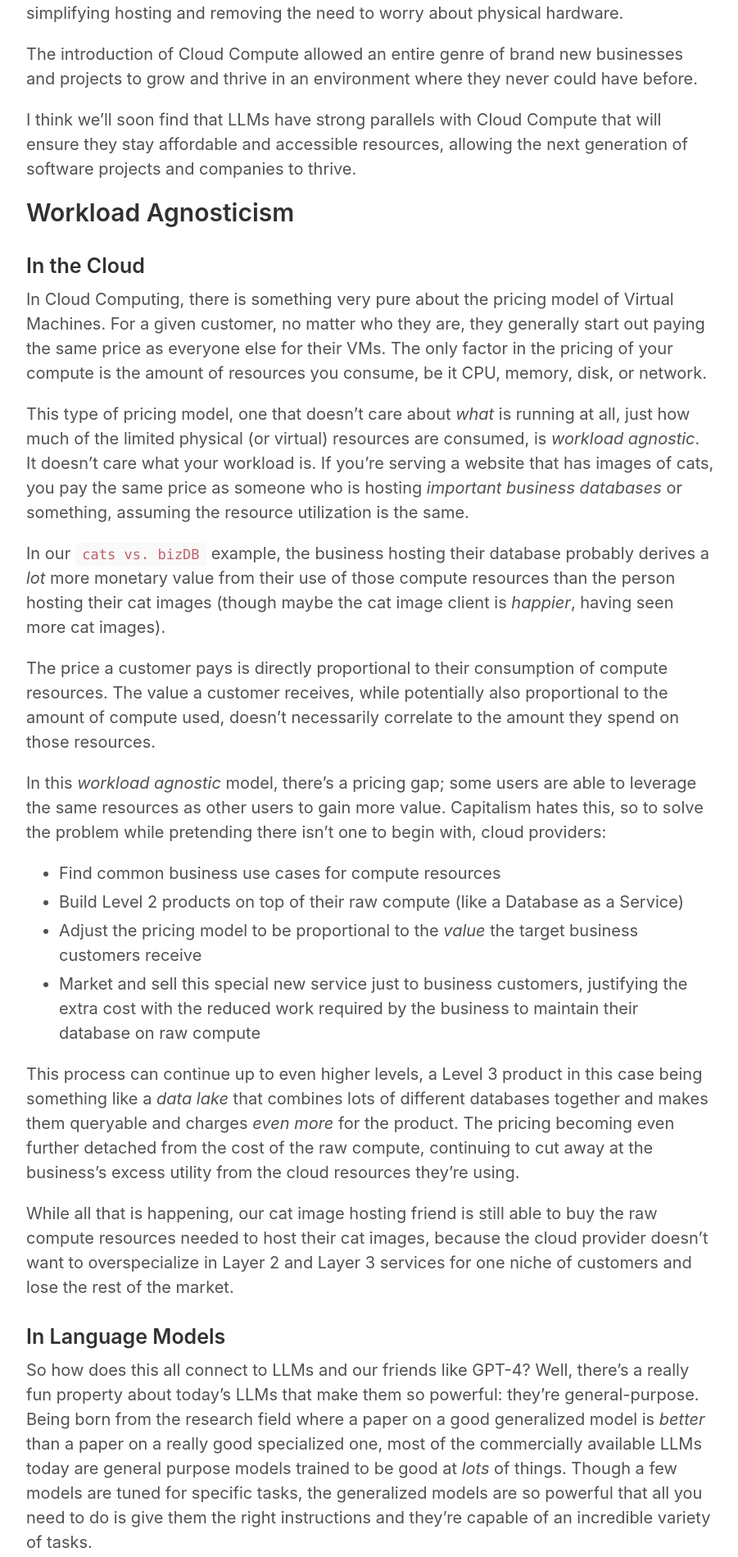
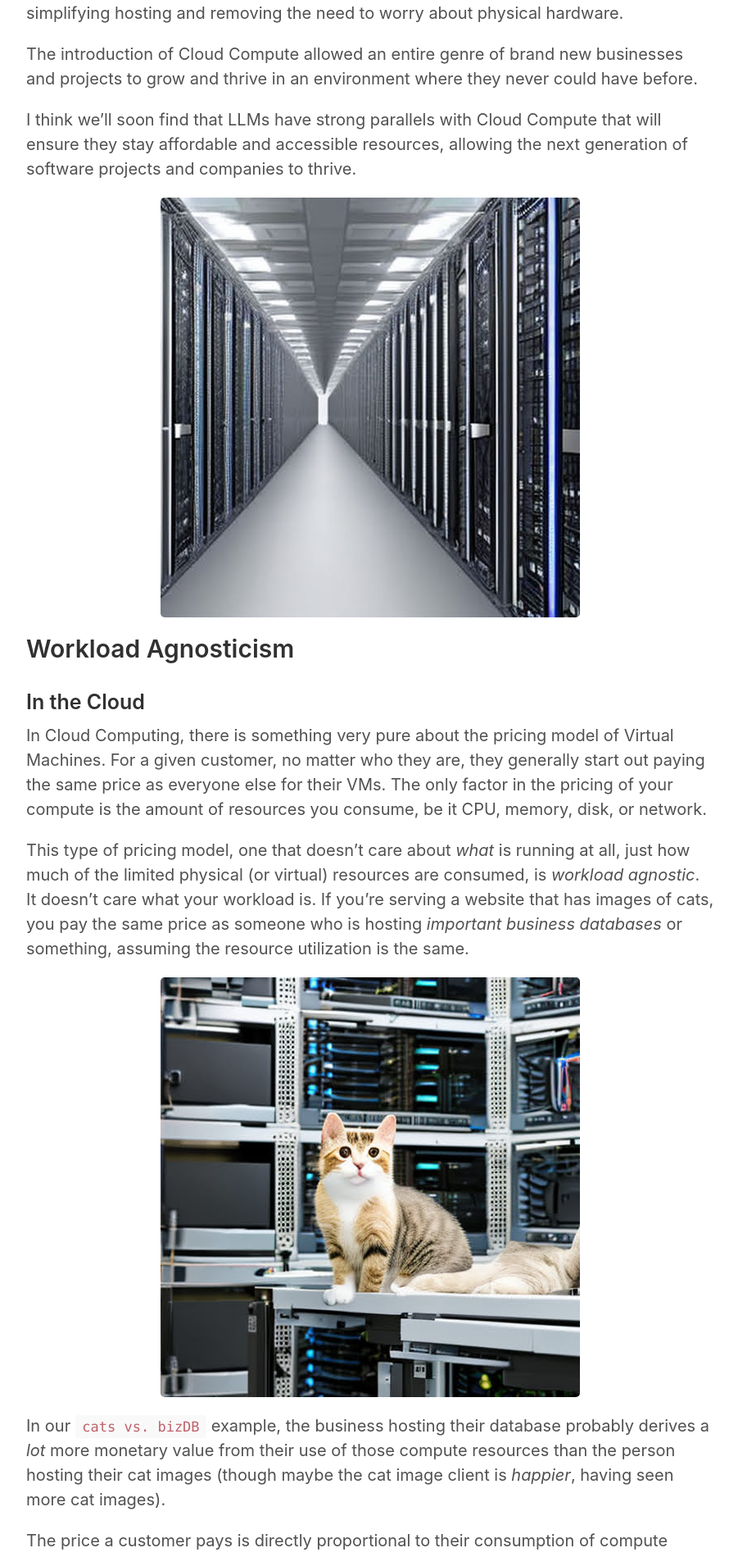
Before and after one commit to jazware/jazco-dev, a Jekyll site: the page built from _posts/2023-03-29-llms-and-workload-agnosticism.md, in a window 1280 px wide. Shown: the part 500-2399 px from the top of the page at 82% size, without its empty margins (188-1089 px from the left). Built offline with Jekyll 4.4.1, drawn with Linux system fonts in a browser that asks for light colours; some of the changed text lies outside the part shown.

Commit message:
Updated post with some images

```diff
--- a/_posts/2023-03-29-llms-and-workload-agnosticism.md
+++ b/_posts/2023-03-29-llms-and-workload-agnosticism.md
@@ -12,6 +12,8 @@ The introduction of Cloud Compute allowed an entire genre of brand new businesse
 
 I think we'll soon find that LLMs have strong parallels with Cloud Compute that will ensure they stay affordable and accessible resources, allowing the next generation of software projects and companies to thrive.
 
+![A photorealistic image of an aisle in a datacenter with lots of servers generated by Stable Diffusion v2.0](/public/images/2023-03-29/datacenter.jpg)
+
 ## Workload Agnosticism
 
 ### In the Cloud
@@ -19,6 +21,8 @@ I think we'll soon find that LLMs have strong parallels with Cloud Compute that
 In Cloud Computing, there is something very pure about the pricing model of Virtual Machines. For a given customer, no matter who they are, they generally start out paying the same price as everyone else for their VMs. The only factor in the pricing of your compute is the amount of resources you consume, be it CPU, memory, disk, or network.
 
 This type of pricing model, one that doesn't care about _what_ is running at all, just how much of the limited physical (or virtual) resources are consumed, is _workload agnostic_. It doesn't care what your workload is. If you're serving a website that has images of cats, you pay the same price as someone who is hosting _important business databases_ or something, assuming the resource utilization is the same.
+
+![Cats sitting on top of a server in a datacenter generated by Stable Diffusion v1.5](/public/images/2023-03-29/cats.jpg)
 
 In our `cats vs. bizDB` example, the business hosting their database probably derives a _lot_ more monetary value from their use of those compute resources than the person hosting their cat images (though maybe the cat image client is _happier_, having seen more cat images).
 
@@ -34,17 +38,21 @@ This process can continue up to even higher levels, a Level 3 product in this ca
 
 While all that is happening, our cat image hosting friend is still able to buy the raw compute resources needed to host their cat images, because the cloud provider doesn't want to overspecialize in Layer 2 and Layer 3 services for one niche of customers and lose the rest of the market.
 
+![Cats sitting on top of bags full of money generated by Stable Diffusion v2.0](/public/images/2023-03-29/cats-2.jpg)
+
 ### In Language Models
 
 So how does this all connect to LLMs and our friends like GPT-4? Well, there's a really fun property about today's LLMs that make them so powerful: they're general-purpose. Being born from the research field where a paper on a good generalized model is _better_ than a paper on a really good specialized one, most of the commercially available LLMs today are general purpose models trained to be good at _lots_ of things. Though a few models are tuned for specific tasks, the generalized models are so powerful that all you need to do is give them the right instructions and they're capable of an incredible variety of tasks.
 
-The cost of operating a Large Language Model is based on two factors: the size of the model, and the number of input/output tokens you desire. For a model like GPT-4, the size of the model is fixed at either the 8k or 32k context flavor. The weights of the model are static and the training has already been done, so OpenAI just needs to load the model into the VRAM of some big GPU in the cloud and then feed in your tokens and get the output.
+The cost of operating a Large Language Model is based on two factors: the size of the model, and the number of input/output tokens you desire. For GPT-4 there are two model sizes, one that supports up to 8k input tokens and one that supports up to 32k input tokens. Each flavor has a fixed size in-memory and the only difference between them is the maximum number of supported input tokens. The weights of the models are static and the training has already been done, so OpenAI just needs to load the models into the VRAM of some big GPU in the cloud and then feed in your tokens and get the output.
 
-This means that the cost of running the same LLM scales only with the number of input and output tokens desired by the user. If you've been following along, you'll notice this is very similar to a VM that charges based on I/O usage or something like that. LLMs don't discriminate at all on the _task_ that they are asked to do, they just take the input context and write more based on the weights in the model.
+This means that the cost of running the same LLM scales only with the number of input and output tokens desired by the user. Similar to aforementioned _raw compute_ from AWS, LLMs are like VMs priced based on I/O usage. They don't discriminate at all on the _task_ that they are asked to do, they just take the input context and write more based on the weights in the model.
 
-Imagine a LLM user that really enjoys whimsical poetry, they can spend all day asking GPT-4 to produce different flavors of fun poems for them, feeding in prompts of 100-500 characters and getting back poems of 100-500 characters in return. The user in this case gets lots of enjoyment out of these poems, but there is not really any measurable or monetary value the user derives from the LLM.
+![a poet writing poems in a journal outside in nature generated by Stable Diffusion v2.0](/public/images/2023-03-29/poet.jpg)
 
-Now imagine a LLM user that engages GPT-4 to help them do their job, they write software for some one-letter-domain company. They're feeding in prompts of 100-500 characters and getting back 100-500 characters of Python code that they can use to increase their productivity at work. As a result, they can work fewer hours and get more free time back. In this case, the user is clearly getting measurable monetary value out of the LLM.
+Imagine an LLM user that really enjoys whimsical poetry, they can spend all day asking GPT-4 to produce different flavors of fun poems for them, feeding in prompts of 100-500 characters and getting back poems of 100-500 characters in return. The user in this case gets lots of enjoyment out of these poems, but there is not really any measurable or monetary value the user derives from the LLM.
+
+Now imagine an LLM user that engages GPT-4 to help them do their job, they write software for some one-letter-domain company. They're feeding in prompts of 100-500 characters and getting back 100-500 characters of Python code that they can use to increase their productivity at work. As a result, they can work fewer hours and get more free time back. In this case, the user is clearly getting measurable monetary value out of the LLM.
 
 A third case here could be a company that uses an LLM to write data analysis scripts for their data, in which case they have less of a need to hire as many data analysts, and can save money on the headcount. This company is definitely getting measurable monetary value from the LLM.
 
@@ -63,4 +71,4 @@ I also believe that the Level 2 products and services we see in the LLM space wi
 
 I hope that LLMs as a _raw compute_-like resource remain available to everyone. They have lots of potential to create, make people happy, and make their lives easier. I hope creative people will continue to have the ability to find great personal satisfaction at trivial cost from the use of these resources.
 
-I also _know_ that the secretive nature of the best LLMs out there means that these organizations are already aware of the limitations of their business models. They're not sure if they want to become VM providers. They want to start selling the Database as a Services and the Data Lakes as soon as possible, but by opening the raw compute to users and collecting data today, they're better able to determine which Level 2 and 3 products they should be building.
+I also _know_ that the secretive nature of the best LLMs out there means that these organizations are already aware of the limitations of their business models. They're not sure if they want to become "VM providers". They want to start selling the Database as a Services and the Data Lakes as soon as possible, but by opening the raw compute to users and collecting data today, they're better able to determine which Level 2 and 3 products they should be building.
--- a/styles.scss
+++ b/styles.scss
@@ -27,3 +27,9 @@
 @import "posts";
 @import "pagination";
 @import "message";
+
+img{
+    margin-left:auto;
+    margin-right: auto;
+    max-width: 100%;
+}
```
Also changed, not shown: public/images/2023-03-29/cats-2.jpg (added), public/images/2023-03-29/cats.jpg (added), public/images/2023-03-29/datacenter.jpg (added), public/images/2023-03-29/poet.jpg (added).
